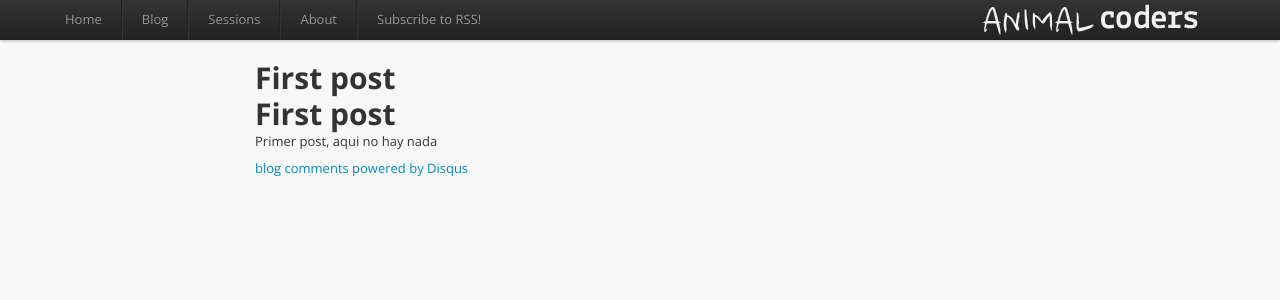
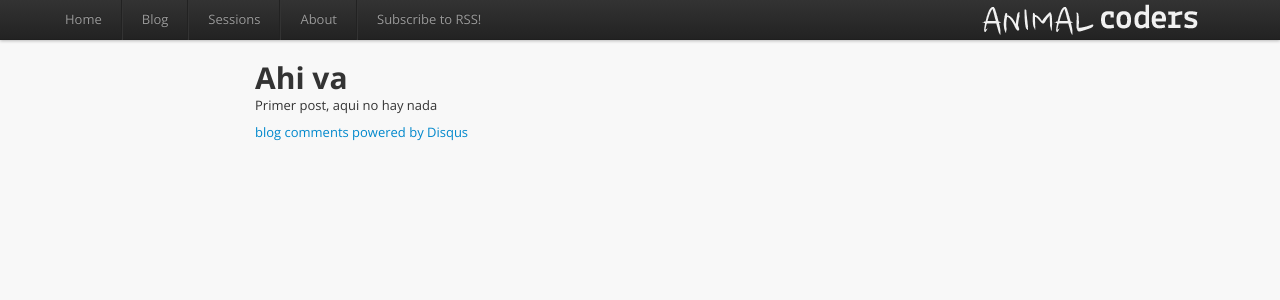
Before and after one commit to joakin/animalcoders, a Jekyll site: the page built from _posts/blog/2012-04-11-primer-post.md, in a window 1280 px wide. Shown: the top 300 px of the page. Built offline with Jekyll 4.4.1, drawn with Linux system fonts in a browser that asks for light colours; Markdown is read by kramdown in place of the engine named in the settings; comment, search, counter and statistics services are not loaded.

Commit message:
Cambiado el primer post de nombre

```diff
--- a/_posts/blog/2012-04-11-first-post.md
+++ b/_posts/blog/2012-04-11-primer-post.md
@@ -1,13 +1,10 @@
 ---
 layout: post
 category: post
-title: First post
+title: Ahi va
 comments: true
 tags:
   - Meta
 ---
 
-{{ page.title }}
-================
-
 Primer post, aqui no hay nada
```
